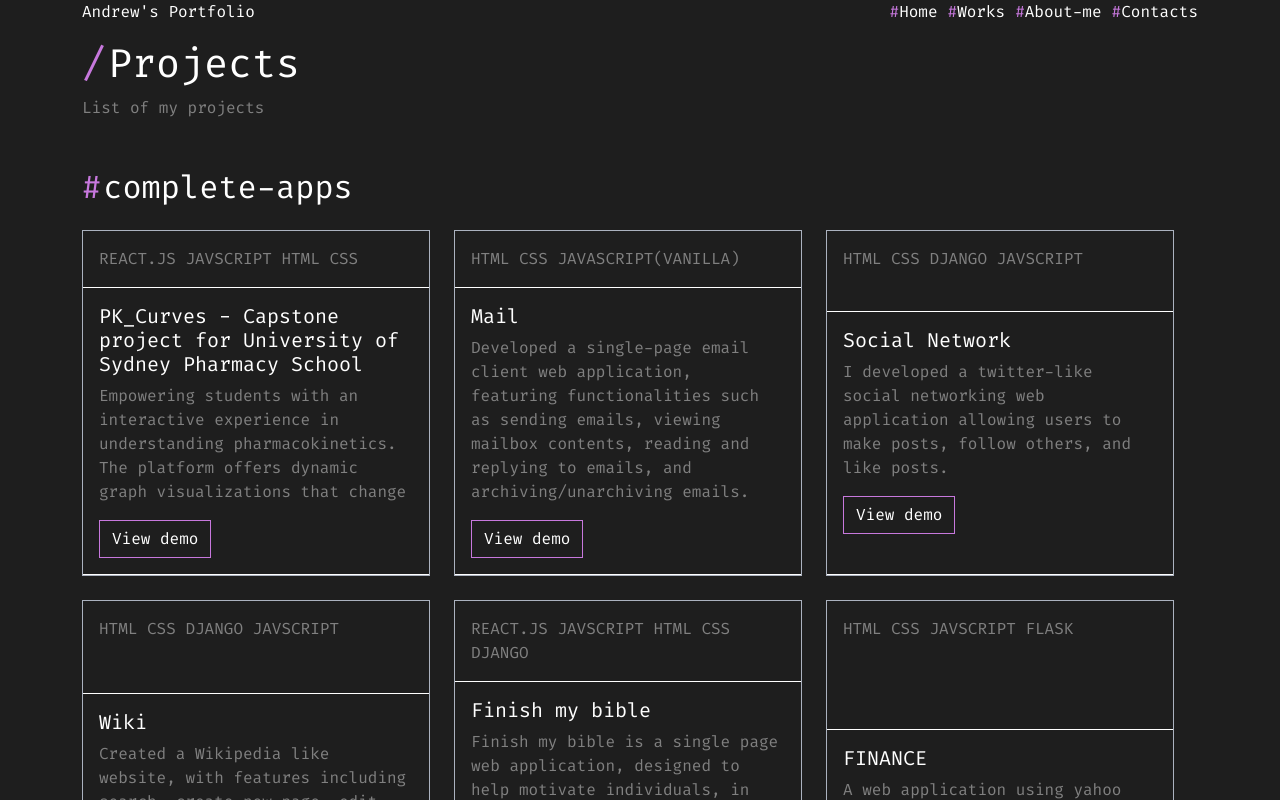
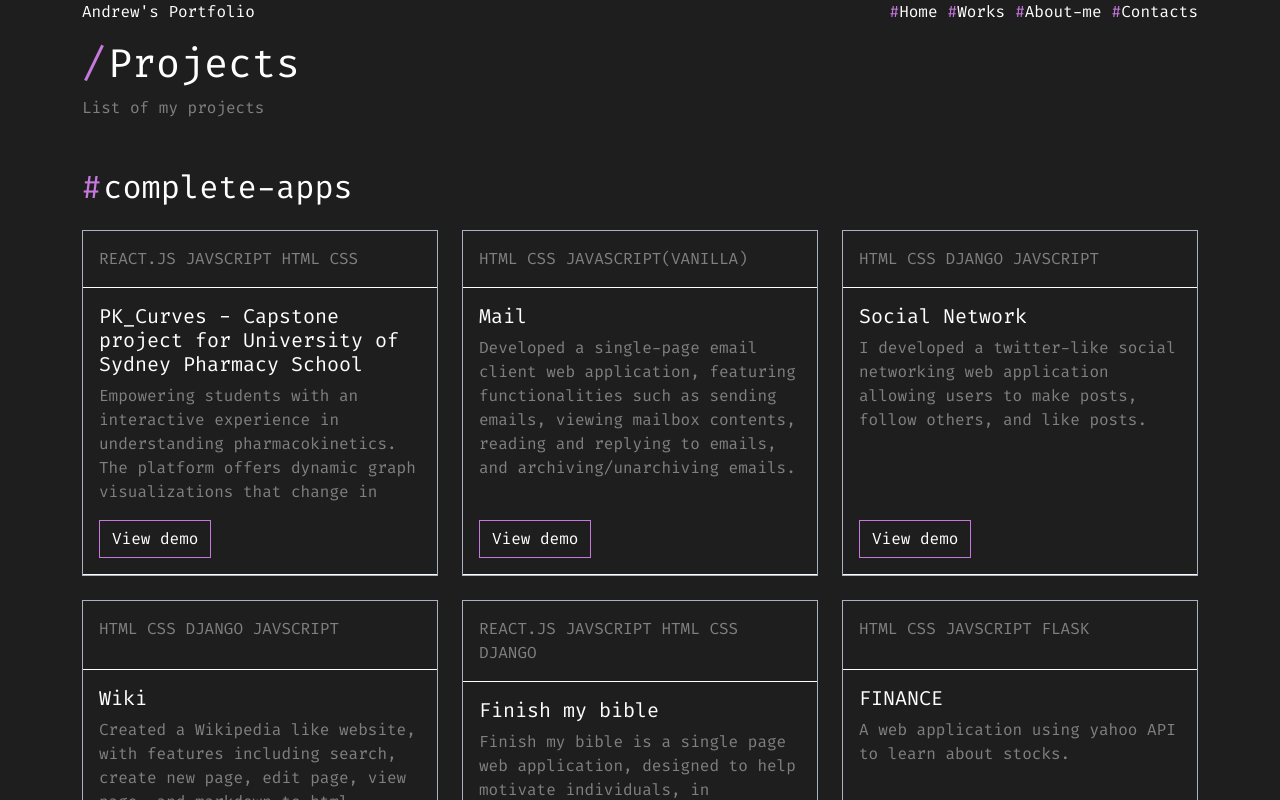
Before and after one commit to andrewadi24/portfolio, a React (Create React App) app: page /project in a window 1280 px wide. Shown: the top 800 px of the page. Built offline with nearby package versions, Linux system fonts and the light colour scheme.

Commit message:
fixed row bug

```diff
--- a/src/App.css
+++ b/src/App.css
@@ -332,7 +332,7 @@ p {
 /* Styles for .limit scrollbar */
 .limit {
   overflow-y: auto;
-  max-height: 200px;
+    height: 200px;
 
   /* Firefox scrollbar styles */
   scrollbar-width: thin;
@@ -349,9 +349,11 @@ p {
 }
 
 .limit::-webkit-scrollbar-thumb {
-  background: #C778DD; /* Updated color for the scrollbar handle */
+  background: #C778DD;
+  /* Updated color for the scrollbar handle */
 }
 
 .limit::-webkit-scrollbar-thumb:hover {
-  background: #9558B2; /* Adjusted color on hover */
+  background: #9558B2;
+  /* Adjusted color on hover */
 }
--- a/src/Components/Navbar.js
+++ b/src/Components/Navbar.js
@@ -56,7 +56,6 @@ const Navbar = () => {
                             <i className="fas fa-times"></i>
                         </div>
                     </div>
-
                 </div>
             </div>
         </div>
--- a/src/Components/ProjectPage.js
+++ b/src/Components/ProjectPage.js
@@ -7,7 +7,7 @@ const ProjectPage = () => {
             <h1 className='h1_slash'>Projects</h1>
             <p>List of my projects</p>
 
-            <div className='row mt-5'>
+            <div className='mt-5'>
                 <h2 className='h1_before'>complete-apps</h2>
                 <div className='my-card-container row'>
                     <MyCard stack="REACT.JS JAVSCRIPT HTML CSS" title="PK_Curves - Capstone project for University of Sydney Pharmacy School" text="Empowering students with an interactive experience in understanding pharmacokinetics. The platform offers dynamic graph visualizations that change in real-time based on user input, providing immediate insights into complex pharmacological equations." demo="https://andrewadi24.github.io/pharmacokinetics/"></MyCard>
```
